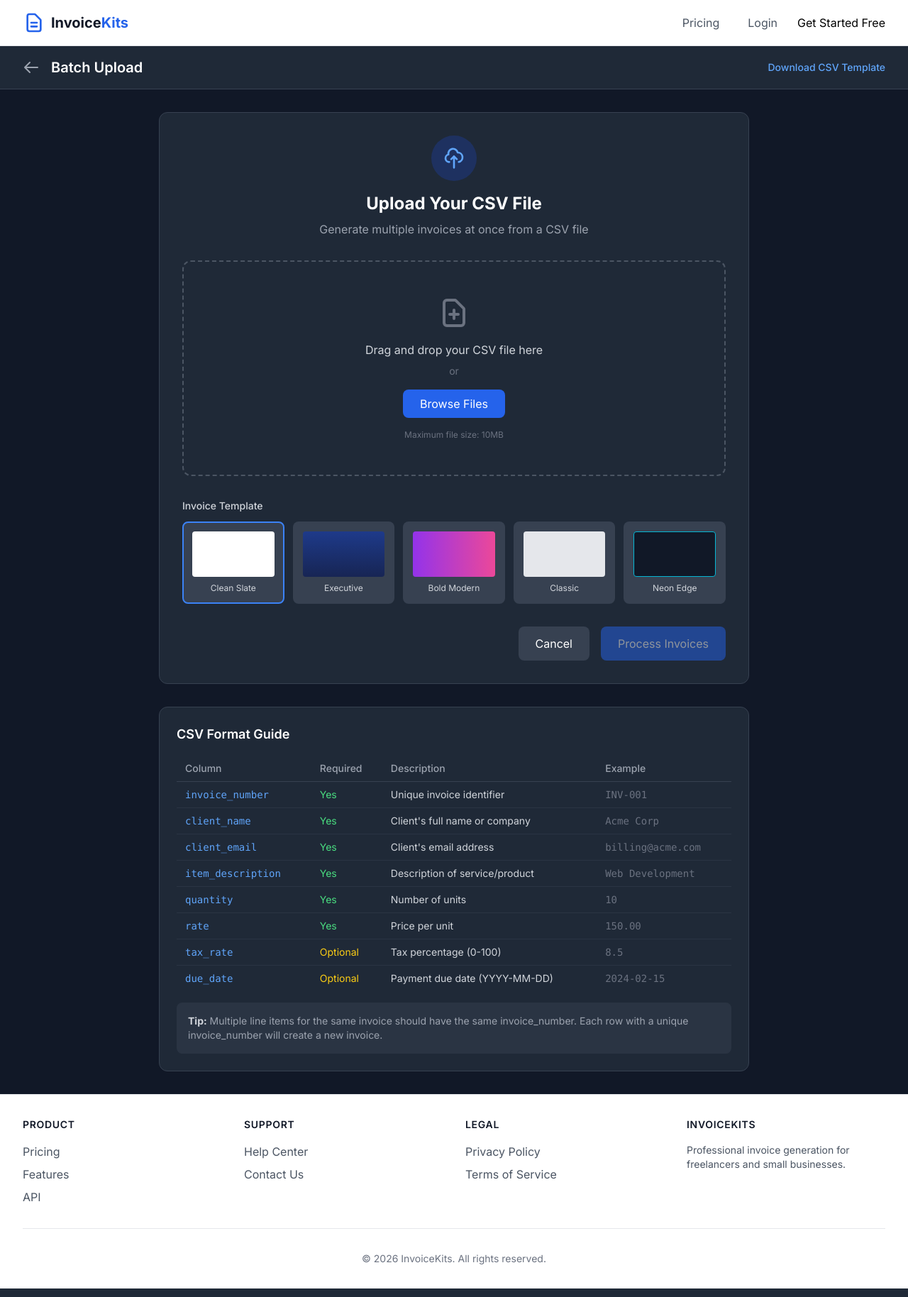
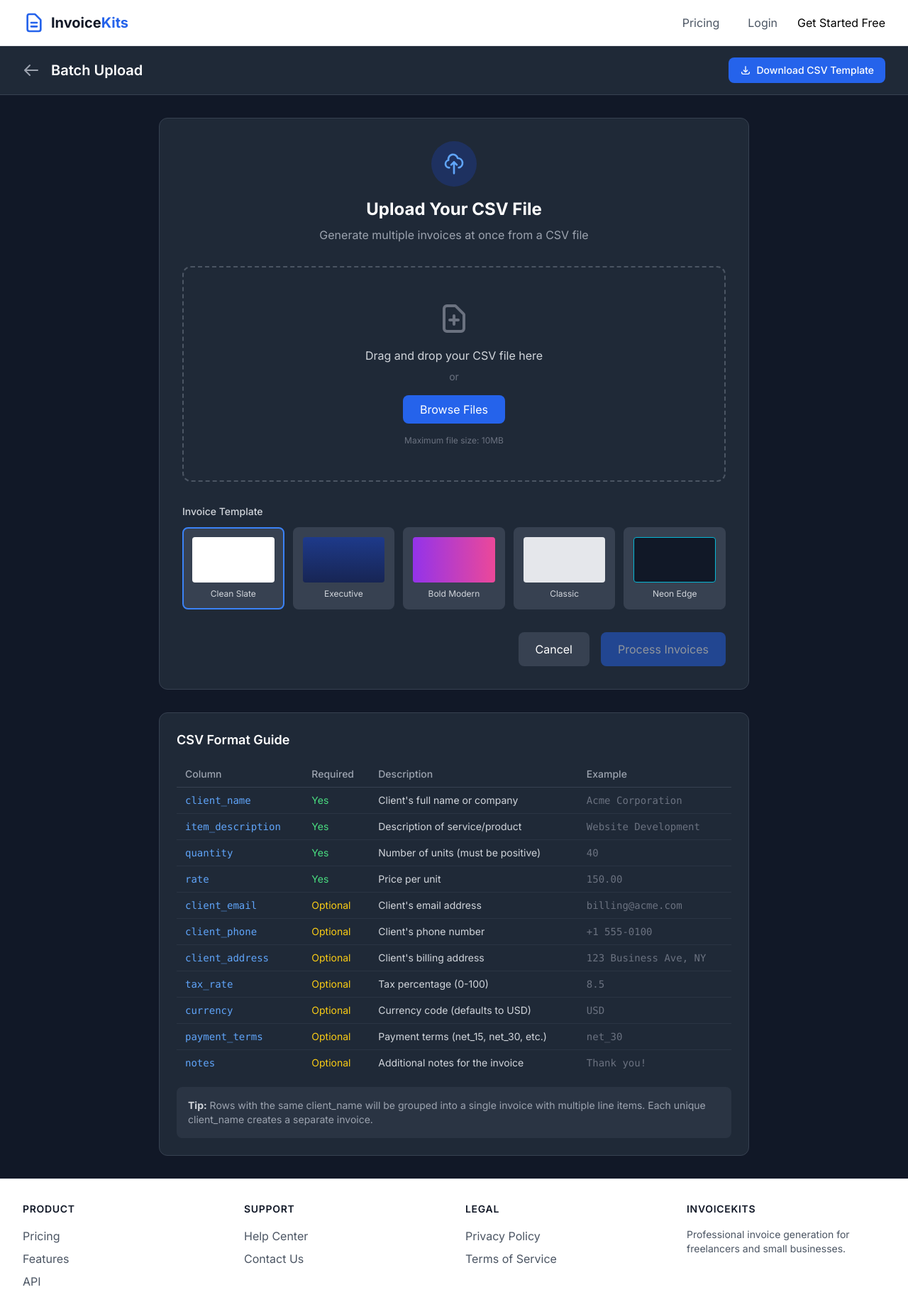
Before and after one commit to ryanpate/invoice-generator, a Django app: template templates/invoices/batch_upload.html in a window 1280 px wide. Shown: the top 1828 px of the page at 71% size. Run offline with Django 4.2, Linux system fonts and the light colour scheme; the template is opened without the code that fills it, so the values that code supplies are empty; some libraries are stand-ins or nearby versions.

Commit message:
Fix batch upload CSV template download and update format guide
- Connect download button to actual CSV template URL
- Update CSV Format Guide to match batch processor requirements
- Add all supported columns (required and optional)
- Update tip to explain client_name grouping behavior

🤖 Generated with [Claude Code](https://claude.com/claude-code)

Co-Authored-By: Claude Opus 4.5 <noreply@anthropic.com>

```diff
--- a/templates/invoices/batch_upload.html
+++ b/templates/invoices/batch_upload.html
@@ -18,7 +18,10 @@
                     <h1 class="text-xl font-semibold text-white">Batch Upload</h1>
                 </div>
                 <div class="flex items-center space-x-3">
-                    <a href="#" class="text-blue-400 hover:text-blue-300 text-sm font-medium">
+                    <a href="{% url 'invoices:csv_template' %}" class="inline-flex items-center px-4 py-2 bg-blue-600 text-white rounded-lg hover:bg-blue-700 transition text-sm font-medium">
+                        <svg class="w-4 h-4 mr-2" fill="none" stroke="currentColor" viewBox="0 0 24 24">
+                            <path stroke-linecap="round" stroke-linejoin="round" stroke-width="2" d="M4 16v1a3 3 0 003 3h10a3 3 0 003-3v-1m-4-4l-4 4m0 0l-4-4m4 4V4"></path>
+                        </svg>
                         Download CSV Template
                     </a>
                 </div>
@@ -133,34 +136,22 @@
                     </thead>
                     <tbody class="text-gray-300">
                         <tr class="border-b border-gray-700/50">
-                            <td class="py-2 px-3 font-mono text-blue-400">invoice_number</td>
-                            <td class="py-2 px-3"><span class="text-green-400">Yes</span></td>
-                            <td class="py-2 px-3">Unique invoice identifier</td>
-                            <td class="py-2 px-3 font-mono text-gray-500">INV-001</td>
-                        </tr>
-                        <tr class="border-b border-gray-700/50">
                             <td class="py-2 px-3 font-mono text-blue-400">client_name</td>
                             <td class="py-2 px-3"><span class="text-green-400">Yes</span></td>
                             <td class="py-2 px-3">Client's full name or company</td>
-                            <td class="py-2 px-3 font-mono text-gray-500">Acme Corp</td>
-                        </tr>
-                        <tr class="border-b border-gray-700/50">
-                            <td class="py-2 px-3 font-mono text-blue-400">client_email</td>
-                            <td class="py-2 px-3"><span class="text-green-400">Yes</span></td>
-                            <td class="py-2 px-3">Client's email address</td>
-                            <td class="py-2 px-3 font-mono text-gray-500">billing@acme.com</td>
+                            <td class="py-2 px-3 font-mono text-gray-500">Acme Corporation</td>
                         </tr>
                         <tr class="border-b border-gray-700/50">
                             <td class="py-2 px-3 font-mono text-blue-400">item_description</td>
                             <td class="py-2 px-3"><span class="text-green-400">Yes</span></td>
                             <td class="py-2 px-3">Description of service/product</td>
-                            <td class="py-2 px-3 font-mono text-gray-500">Web Development</td>
+                            <td class="py-2 px-3 font-mono text-gray-500">Website Development</td>
                         </tr>
                         <tr class="border-b border-gray-700/50">
                             <td class="py-2 px-3 font-mono text-blue-400">quantity</td>
                             <td class="py-2 px-3"><span class="text-green-400">Yes</span></td>
-                            <td class="py-2 px-3">Number of units</td>
-                            <td class="py-2 px-3 font-mono text-gray-500">10</td>
+                            <td class="py-2 px-3">Number of units (must be positive)</td>
+                            <td class="py-2 px-3 font-mono text-gray-500">40</td>
                         </tr>
                         <tr class="border-b border-gray-700/50">
                             <td class="py-2 px-3 font-mono text-blue-400">rate</td>
@@ -169,23 +160,53 @@
                             <td class="py-2 px-3 font-mono text-gray-500">150.00</td>
                         </tr>
                         <tr class="border-b border-gray-700/50">
+                            <td class="py-2 px-3 font-mono text-blue-400">client_email</td>
+                            <td class="py-2 px-3"><span class="text-yellow-400">Optional</span></td>
+                            <td class="py-2 px-3">Client's email address</td>
+                            <td class="py-2 px-3 font-mono text-gray-500">billing@acme.com</td>
+                        </tr>
+                        <tr class="border-b border-gray-700/50">
+                            <td class="py-2 px-3 font-mono text-blue-400">client_phone</td>
+                            <td class="py-2 px-3"><span class="text-yellow-400">Optional</span></td>
+                            <td class="py-2 px-3">Client's phone number</td>
+                            <td class="py-2 px-3 font-mono text-gray-500">+1 555-0100</td>
+                        </tr>
+                        <tr class="border-b border-gray-700/50">
+                            <td class="py-2 px-3 font-mono text-blue-400">client_address</td>
+                            <td class="py-2 px-3"><span class="text-yellow-400">Optional</span></td>
+                            <td class="py-2 px-3">Client's billing address</td>
+                            <td class="py-2 px-3 font-mono text-gray-500">123 Business Ave, NY</td>
+                        </tr>
+                        <tr class="border-b border-gray-700/50">
                             <td class="py-2 px-3 font-mono text-blue-400">tax_rate</td>
                             <td class="py-2 px-3"><span class="text-yellow-400">Optional</span></td>
                             <td class="py-2 px-3">Tax percentage (0-100)</td>
                             <td class="py-2 px-3 font-mono text-gray-500">8.5</td>
                         </tr>
+                        <tr class="border-b border-gray-700/50">
+                            <td class="py-2 px-3 font-mono text-blue-400">currency</td>
+                            <td class="py-2 px-3"><span class="text-yellow-400">Optional</span></td>
+                            <td class="py-2 px-3">Currency code (defaults to USD)</td>
+                            <td class="py-2 px-3 font-mono text-gray-500">USD</td>
+                        </tr>
+                        <tr class="border-b border-gray-700/50">
+                            <td class="py-2 px-3 font-mono text-blue-400">payment_terms</td>
+                            <td class="py-2 px-3"><span class="text-yellow-400">Optional</span></td>
+                            <td class="py-2 px-3">Payment terms (net_15, net_30, etc.)</td>
+                            <td class="py-2 px-3 font-mono text-gray-500">net_30</td>
+                        </tr>
                         <tr>
-                            <td class="py-2 px-3 font-mono text-blue-400">due_date</td>
+                            <td class="py-2 px-3 font-mono text-blue-400">notes</td>
                             <td class="py-2 px-3"><span class="text-yellow-400">Optional</span></td>
-                            <td class="py-2 px-3">Payment due date (YYYY-MM-DD)</td>
-                            <td class="py-2 px-3 font-mono text-gray-500">2024-02-15</td>
+                            <td class="py-2 px-3">Additional notes for the invoice</td>
+                            <td class="py-2 px-3 font-mono text-gray-500">Thank you!</td>
                         </tr>
                     </tbody>
                 </table>
             </div>
             <div class="mt-4 p-4 bg-gray-700/50 rounded-lg">
                 <p class="text-sm text-gray-400">
-                    <strong class="text-gray-300">Tip:</strong> Multiple line items for the same invoice should have the same invoice_number. Each row with a unique invoice_number will create a new invoice.
+                    <strong class="text-gray-300">Tip:</strong> Rows with the same client_name will be grouped into a single invoice with multiple line items. Each unique client_name creates a separate invoice.
                 </p>
             </div>
         </div>
```
